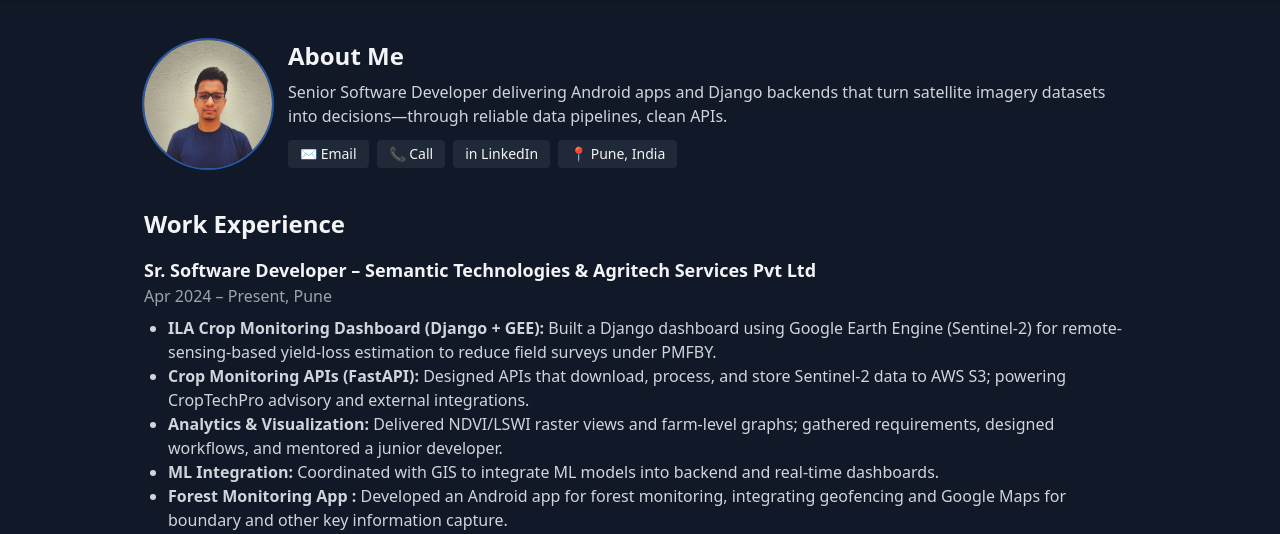
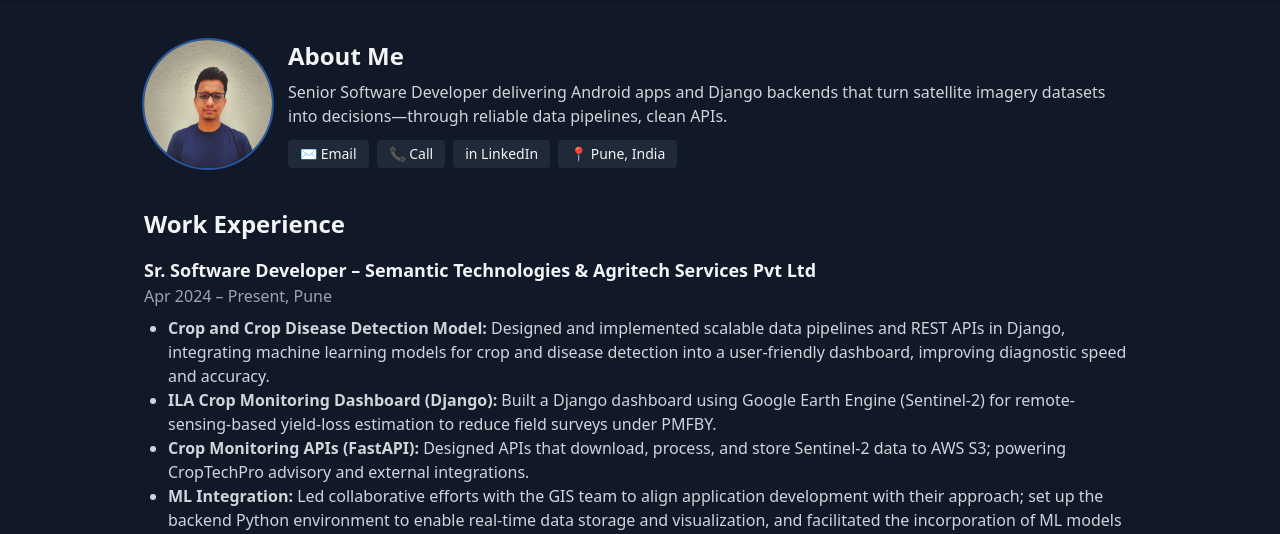
Before and after one commit to ShantanuBalkawade7/MyResume, a plain HTML site: page index.html in a window 1280 px wide. Shown: the part 80-614 px from the top of the page. Drawn offline with nearby package versions, Linux system fonts and the light colour scheme.

Commit message:
update 2

```diff
--- a/index.html
+++ b/index.html
@@ -60,10 +60,11 @@
           <h3 class="text-lg font-bold">Sr. Software Developer – Semantic Technologies & Agritech Services Pvt Ltd</h3>
           <p class="text-gray-400">Apr 2024 – Present, Pune</p>
           <ul class="list-disc pl-6 mt-2 text-gray-300">
-            <li><span class="font-semibold">ILA Crop Monitoring Dashboard (Django + GEE):</span> Built a Django dashboard using Google Earth Engine (Sentinel-2) for remote-sensing-based yield-loss estimation to reduce field surveys under PMFBY.</li>
+            <li><span class="font-semibold">Crop and Crop Disease Detection Model:</span> Designed and implemented scalable data pipelines and REST APIs in Django, integrating machine learning models for crop and disease detection into a user-friendly dashboard, improving diagnostic speed and accuracy.</li>
+            <li><span class="font-semibold">ILA Crop Monitoring Dashboard (Django):</span> Built a Django dashboard using Google Earth Engine (Sentinel-2) for remote-sensing-based yield-loss estimation to reduce field surveys under PMFBY.</li>
             <li><span class="font-semibold">Crop Monitoring APIs (FastAPI):</span> Designed APIs that download, process, and store Sentinel-2 data to AWS S3; powering CropTechPro advisory and external integrations.</li>
-            <li><span class="font-semibold">Analytics & Visualization:</span> Delivered NDVI/LSWI raster views and farm-level graphs; gathered requirements, designed workflows, and mentored a junior developer.</li>
-            <li><span class="font-semibold">ML Integration:</span> Coordinated with GIS to integrate ML models into backend and real-time dashboards.</li>
+            <!-- <li><span class="font-semibold">Analytics & Visualization:</span> Delivered NDVI/LSWI raster views and farm-level graphs; gathered requirements, designed workflows, and mentored a junior developer.</li> -->
+            <li><span class="font-semibold">ML Integration:</span> Led collaborative efforts with the GIS team to align application development with their approach; set up the backend Python environment to enable real-time data storage and visualization, and facilitated the incorporation of ML models into web dashboards.</li>
             <li class="mb-1">
               <span class="font-semibold">Forest Monitoring App :</span> Developed an Android app for forest monitoring, integrating geofencing and Google Maps for boundary and other key information capture.
               <div class="flex flex-wrap items-center gap-2 mt-2">
```
